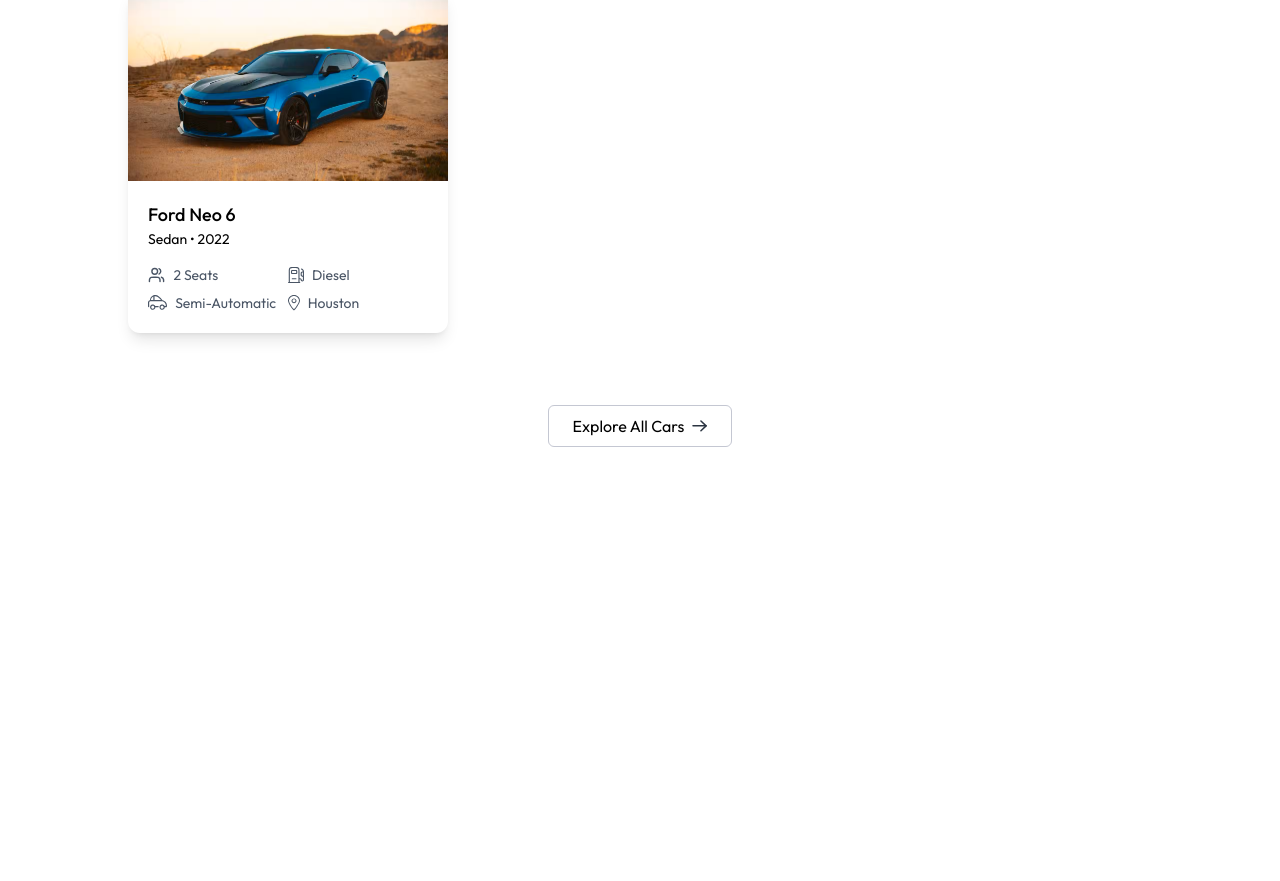
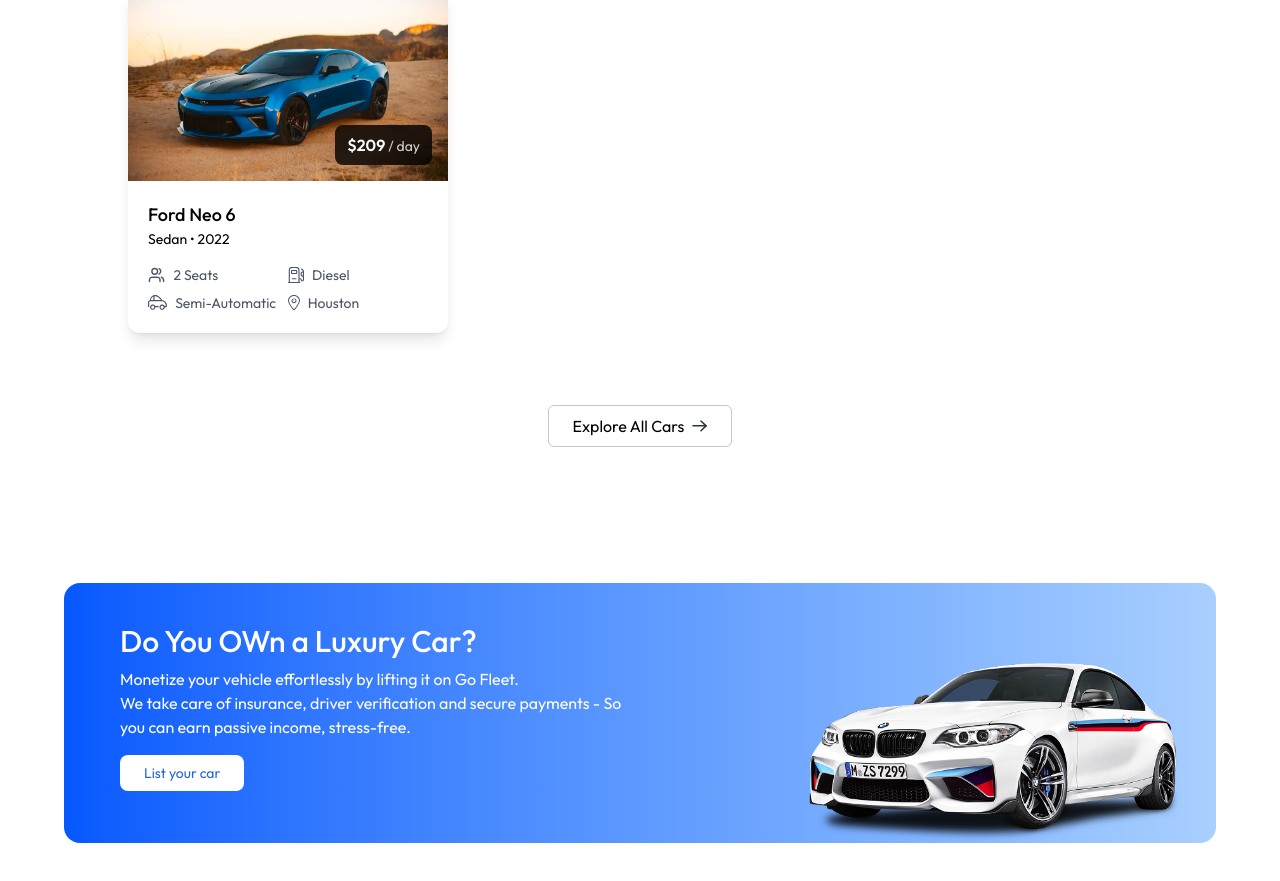
Before and after one commit to sameera-87/MERN-Car-Rental-Project, a React (Vite) app in the folder client/: page / in a window 1280 px wide. Shown: the part 1500-2381 px from the top of the page. Before the commit the page ends 2043 px from the top, so only its background shows below. Built offline with nearby package versions, Linux system fonts and the light colour scheme.

Commit message:
Started creating review section in the home page

```diff
--- /dev/null
+++ b/client/src/components/Banner.jsx
@@ -0,0 +1,27 @@
+import React from 'react'
+import { assets } from '../assets/assets'
+
+const Banner = () => {
+  return (
+    <div className='flex flex-col md:flex-row md:items-start items-center
+    justify-between px-8 min-md:pl-14 pt-10 bg-gradient-to-r from-[#0558FE] to-[#A9CFFF]
+    max-w-6xl mx-3 md:mx-auto rounded-2xl overflow-hidden m-10'>
+
+        <div className='text-white'>
+            <h2 className='text-3xl font-medium'>Do You OWn a Luxury Car?</h2>
+            <p className='mt-2'>Monetize your vehicle effortlessly by lifting it on Go Fleet.</p>
+            <p className='max-w-130'>We take care of insurance, driver verification and secure payments -
+                So you can earn passive income, stress-free.
+            </p>
+
+            <button className='px-6 py-2 bg-white hover:bg-slate-100 transition-all
+            text-primary rounded-lg text-sm mt-4 cursor-pointer'>List your car</button>
+        </div>
+
+        <img src={assets.banner_car_image} alt="car" className='max-h-45 mt-10'/>
+
+    </div>
+  )
+}
+
+export default Banner
--- a/client/src/components/CarCard.jsx
+++ b/client/src/components/CarCard.jsx
@@ -1,22 +1,25 @@
 import React from 'react'
 import { assets } from '../assets/assets'
+import { useNavigate } from 'react-router-dom'
 
 const CarCard = ({car}) => {
 
         const currency = import.meta.env.VITE_CURRENCY
+        const navigate = useNavigate()
 
   return (
-    <div className='group rounded-xl overflow-hidden shadow-lg hover:-translate-y-1
+    <div onClick={()=> {navigate(`/car-details/${car._id}`); scrollTo(0,0)}}
+    className='group rounded-xl overflow-hidden shadow-lg hover:-translate-y-1
     transition-all duration-500 cursor-pointer'>
 
         <div className='relative h-48 overflow-hidden'>
             <img src={car.image} alt='Car Image' className='w-full h-full object-cover
-            trasition-transform duration-500 group-hover:scale-105'/>
+            transition-transform duration-500 group-hover:scale-105'/>
 
             {car.isAvailable && <p className='absolute top-4 left-4 bg-primary/90 text-white
             text-xs px-2.5 py-1 rounded-full'>Available Now</p>}
 
-            <div className='about bottom-4 right-4 bg-black/80 backdrop-blur-sm text-white
+            <div className='absolute bottom-4 right-4 bg-black/80 backdrop-blur-sm text-white
             px-3 py-2 rounded-lg'>
                 <span className='font-semibold'>{currency}{car.pricePerDay}</span>
                 <span className='text-sm text-white/80'> / day</span>
--- /dev/null
+++ b/client/src/components/Testimonial.jsx
@@ -0,0 +1,56 @@
+import React from 'react'
+import Title from './Title'
+import { assets } from '../assets/assets';
+
+const Testimonial = () => {
+
+        const testimonials = [
+        {   name: "Emma Rodriguez",
+            location: "Barcelona, Spain",
+            image: assets.testimonial_image_1,
+            testimonial: "I've rented cars from various companies, but the experience with Go Fleet was exceptional"
+        },
+
+        {   name: "John Smith",
+            location: "New York, USA",
+            image: assets.testimonial_image_2,
+            testimonial: "Go Fleet exceeded my expectations! The car was in perfect condition, pickup was quick, and the pricing was completely transparent. Definitely the best rental experience I've had so far"
+        },
+
+        {   name: "Ava Jhonson",
+            location: "Los Angeles, USA",
+            image: assets.testimonial_image_3,
+            testimonial: "From booking to drop-off, everything with Go Fleet was smooth and professional. The staff were helpful, the car felt brand new, and the whole experience was hassle-free. I’ll definitely choose them again!"
+        },
+    ];
+
+  return (
+        <div className="py-28 px-6 md:px-16 lg-px-24 xl:px-44">
+
+            <Title title="What Our Customers Say" subTitle="Discover why discerning travellers choose Go Fleet for
+            their luxury travels across USA."/>
+
+            <div className="grid grid-cols-1 sm:grid-cols-2 lg:grid-cols-3 gap-8 mt-18">
+                {testimonials.map((testimonial, index) => (
+                    <div key={testimonial.id} className="bg-white p-6 rounded-xl shadow max-w-xs">
+                        <div className="flex items-center gap-3">
+                            <img className="w-12 h-12 rounded-full" src={testimonial.image} alt={testimonial.name} />
+                            <div>
+                                <p className="font-playfair text-xl">{testimonial.name}</p>
+                                <p className="text-gray-500">{testimonial.address}</p>
+                            </div>
+                        </div>
+                        <div className="flex items-center gap-1 mt-4">
+                            {Array(5).fill(0).map((_, index) => (
+                                <Star key={index} filled={testimonial.rating > index} />
+                            ))}
+                        </div>
+                        <p className="text-gray-500 max-w-90 mt-4">"{testimonial.review}"</p>
+                    </div>
+                ))}
+            </div>
+        </div>
+  )
+}
+
+export default Testimonial
--- a/client/src/main.jsx
+++ b/client/src/main.jsx
@@ -10,4 +10,4 @@
 )
 
 
-// Time : 1.20.03
+// Time : 1.36.22
--- a/client/src/pages/Home.jsx
+++ b/client/src/pages/Home.jsx
@@ -1,12 +1,14 @@
 import React from 'react'
 import Hero from '../components/Hero'
 import FeaturedSection from '../components/FeaturedSection'
+import Banner from '../components/Banner'
 
 const Home = () => {
   return (
     <>
         <Hero />
         <FeaturedSection />
+        <Banner />
     </>
   )
 }
```
